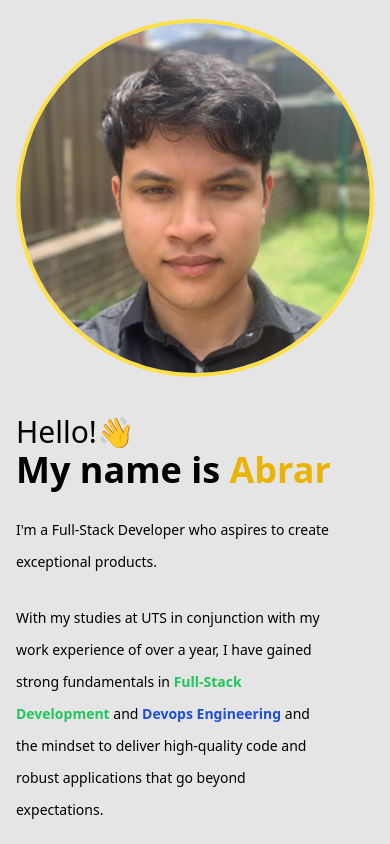
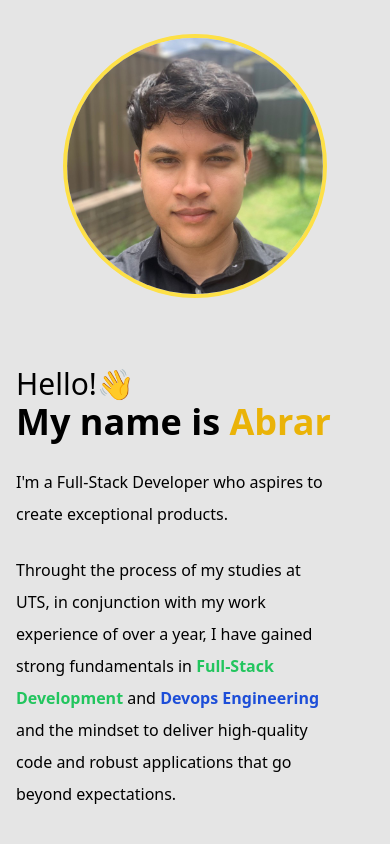
Before and after one commit to abrarbarbhuyia/portfolio-v2, a Next.js app: page / in a window 390 px wide. Built offline with nearby package versions, Linux system fonts and the light colour scheme.

Commit message:
fix: made profile picture responsive

```diff
--- a/src/pages/index.tsx
+++ b/src/pages/index.tsx
@@ -20,13 +20,14 @@ const Home: NextPage = () => {
                 My name is <span className="text-yellow-500">Abrar</span>
               </div>
               <div className="font-light">
-                <div className="mt-6 text-sm leading-8 md:text-lg">
+                <div className="text-s mt-6 leading-8 md:text-lg">
                   I&apos;m a Full-Stack Developer who aspires to create
                   exceptional products.
                 </div>
-                <div className="mt-6 text-sm leading-8 md:text-lg">
-                  With my studies at UTS in conjunction with my work experience
-                  of over a year, I have gained strong fundamentals in{" "}
+                <div className="text-s mt-6 leading-8 md:text-lg">
+                  Throught the process of my studies at UTS, in conjunction with
+                  my work experience of over a year, I have gained strong
+                  fundamentals in{" "}
                   <span className="font-bold text-green-500">
                     Full-Stack Development
                   </span>{" "}
@@ -39,13 +40,14 @@ const Home: NextPage = () => {
                 </div>
               </div>
             </div>
-            <div className="flex flex-col items-center justify-center md:max-h-64 md:max-w-64">
+            <div className="flex flex-col items-center justify-center">
               <div className="overflow-hidden rounded-full border-4 border-yellow-300">
                 <Image
                   src="/images/me.jpg"
                   alt="Abrar Barbhuyia"
                   width={440}
                   height={440}
+                  className="h-64 w-64 md:h-full md:w-full"
                 />
               </div>
             </div>
```
